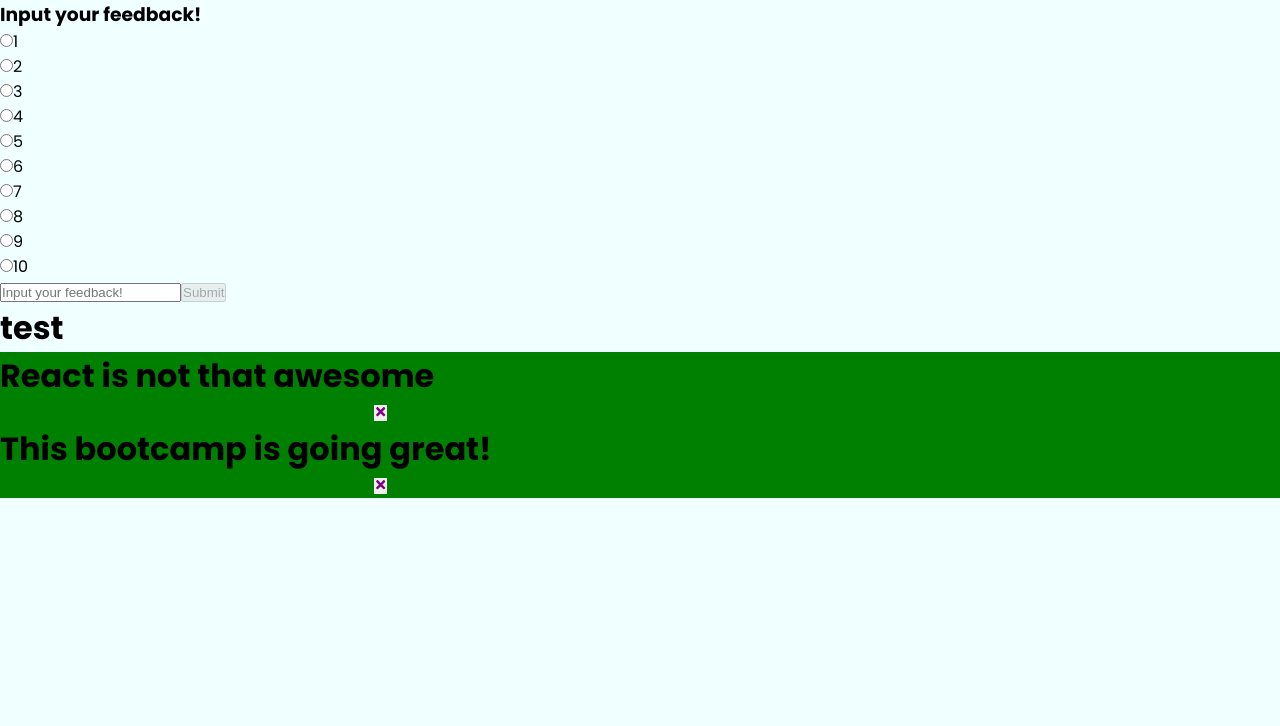
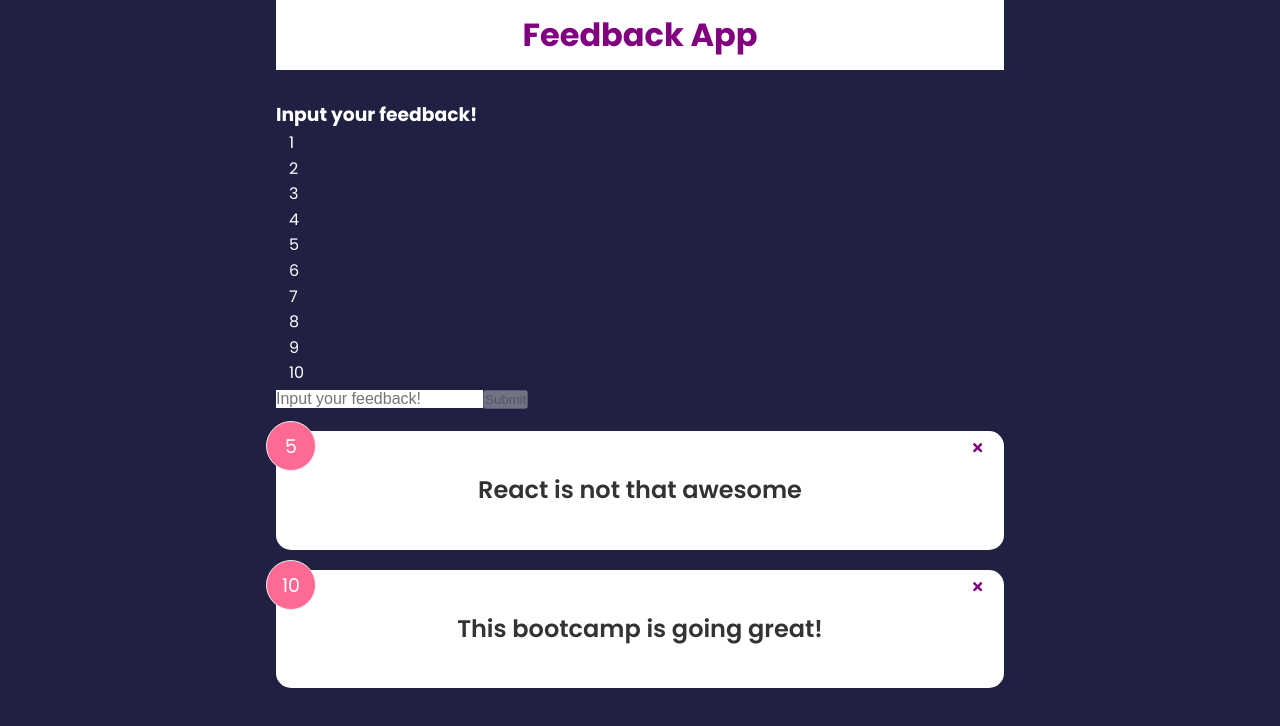
Before and after one commit to shahisachin917/feedbackApp, a React (Vite) app: page / in a window 1280 px wide. Shown: the top 726 px of the page. Built offline with nearby package versions, Linux system fonts and the light colour scheme.

Commit message:
initial css applied

```diff
--- a/src/App.jsx
+++ b/src/App.jsx
@@ -23,16 +23,12 @@
     setFeedback([...feedback, newFeedback]); //Getting all the values using spread operator
   }
   return (
-    <>
-      {/* <Header text="Hello" />
-      <Card bgColor="purple">
-        <div>Welcome</div>
-      </Card>
-      <Card bgColor="blue"> */}
+    <div className="container">
+      <Header text="Feedback App"></Header>
       <FeedbackForm addFeedback={addFeedback} />
       <FeedbackList feedback={feedback} deleteFeedback={deleteFeedback} />
       {/* </Card> */}
-    </>
+    </div>
   );
 }
 
--- a/src/components/Feedback.jsx
+++ b/src/components/Feedback.jsx
@@ -1,14 +1,16 @@
 import { FaTimes } from "react-icons/fa";
+import Card from "./common/Card";
 import styles from "./Feedback.module.css";
 
 function Feedback({ item, deleteFeedback }) {
   return (
-    <>
-      <h1>{item.text}</h1>
-      <button onClick={() => deleteFeedback(item.id)} className={styles.close}>
+    <Card>
+      <h2>{item.text}</h2>
+      <div className="num-display">{item.rating}</div>
+      <button onClick={() => deleteFeedback(item.id)} className="close">
         <FaTimes color="purple" />
       </button>
-    </>
+    </Card>
   );
 }
 export default Feedback;
--- a/src/components/Feedback.module.css
+++ b/src/components/Feedback.module.css
@@ -1,6 +1,6 @@
 .close {
   position: relative;
   cursor: pointer;
-  left: 374px;
+  /* left: 374px; */
   border: none;
 }
--- a/src/components/FeedbackForm.jsx
+++ b/src/components/FeedbackForm.jsx
@@ -2,7 +2,7 @@
 import FeedbackRating from "./FeedbackRating";
 
 function FeedbackForm({ addFeedback }) {
-  const [text, setText] = useState("test");
+  const [text, setText] = useState("");
   const [isDisabled, setIsDisabled] = useState(true);
   const [errorMessage, setErrorMessage] = useState("");
   const [rating, setRating] = useState(0);
@@ -40,7 +40,7 @@
           type="text"
           onChange={handleChange}
           placeholder="Input your feedback!"
-          //value={text}
+          value={text}
         />
         <button disabled={isDisabled}>Submit</button>
       </form>
--- a/src/components/FeedbackList.jsx
+++ b/src/components/FeedbackList.jsx
@@ -5,7 +5,7 @@
 function FeedbackList({ feedback, deleteFeedback }) {
   // 0, '', undefined, null, false, Nan
   return (
-    <Card bgColor="green">
+    <div>
       {feedback && typeof feedback !== "string" && feedback.length ? (
         feedback.map((item) => (
           <Feedback key={item.id} item={item} deleteFeedback={deleteFeedback} />
@@ -13,7 +13,7 @@
       ) : (
         <div>No Data Found</div>
       )}
-    </Card>
+    </div>
   );
 }
 
--- a/src/components/common/Card.jsx
+++ b/src/components/common/Card.jsx
@@ -1,8 +1,8 @@
 import styles from "./Card.module.css";
 
-function Card({ children, bgColor = "red" }) {
+function Card({ children }) {
   //   console.log(props);
-  return <div style={{ backgroundColor: bgColor }}>{children}</div>;
+  return <div className={styles.card}>{children}</div>;
 }
 
 export default Card;
--- a/src/components/common/Card.module.css
+++ b/src/components/common/Card.module.css
@@ -1,3 +1,19 @@
 .card {
-  background-color: red;
+  background-color: #fff;
+  color: #333;
+  border-radius: 15px;
+  padding: 40px 50px;
+  margin: 20px 0;
+  position: relative;
 }
+
+/* .card.reverse {
+  background-color: rgba(0, 0, 0, 0.4);
+  color: #fff;
+} */
+
+.card h2 {
+  font: size 22px;
+  font-weight: 600;
+  text-align: center;
+}
--- a/src/components/common/Header.jsx
+++ b/src/components/common/Header.jsx
@@ -1,18 +1,15 @@
 import PropTypes from "prop-types";
 import styles from "./Header.module.css";
 
-function Header({
-  text = "Default value",
-  textColor = "black",
-  bgColor = "red",
-}) {
-  //   const headerStyles = {
-  //     backgroundColor: bgColor,
-  //     height: "600px",
-  //   };
+function Header({ text = "Default", textColor = "purple", bgColor = "white" }) {
+  const headerStyles = {
+    backgroundColor: bgColor,
+    color: textColor,
+  };
+
   return (
-    <header style={{ backgroundColor: "red" }}>
-      <div className={styles.container}>{text}</div>
+    <header style={headerStyles}>
+      <h1 className="container">{text}</h1>
     </header>
   );
 }
--- a/src/components/common/Header.module.css
+++ b/src/components/common/Header.module.css
@@ -1,4 +1,5 @@
 .container {
-  color: black;
-  text-align: center;
+  max-width: 768px;
+  margin: auto;
+  padding: 0 20px;
 }
--- a/src/index.css
+++ b/src/index.css
@@ -1,4 +1,4 @@
-@import url("https://fonts.googleapis.com/css2?family=Poppins:wght@400;500;700&display=swap");
+@import url("https://fonts.googleapis.com/css2?family=Poppins:wght@400;600;700&display=swap");
 
 * {
   box-sizing: border-box;
@@ -7,6 +7,197 @@
 }
 
 body {
-  font-family: "Poppins";
-  background-color: azure;
+  font-family: "Poppins", sans-serif;
+  background-color: #202142;
+  color: #fff;
+  line-height: 1.6;
 }
+
+ul {
+  list-style: none;
+}
+
+.container {
+  max-width: 768px;
+  margin: auto;
+  padding: 0 20px;
+}
+
+header {
+  height: 70px;
+  width: 100%;
+  display: flex;
+  justify-content: space-between;
+  align-items: center;
+  margin-bottom: 30px;
+}
+
+.rating {
+  display: flex;
+  align-items: center;
+  justify-content: space-around;
+  margin: 30px 0 40px;
+}
+
+.rating li,
+.num-display {
+  position: relative;
+  background: #f4f4f4;
+  width: 50px;
+  height: 50px;
+  padding: 10px;
+  text-align: center;
+  border-radius: 50%;
+  font-size: 19px;
+  border: 1px #eee solid;
+  transition: 0.3s;
+}
+
+.rating li label {
+  position: absolute;
+  top: 50%;
+  left: 50%;
+  width: 50px;
+  height: 50px;
+  padding: 10px;
+  border-radius: 50%;
+  transform: translate(-50%, -50%);
+  cursor: pointer;
+}
+
+.rating li:hover,
+.num-display {
+  background: #ff6a95;
+  color: #fff;
+}
+
+[type="radio"] {
+  opacity: 0;
+}
+
+[type="radio"]:checked ~ label {
+  background: #ff6a95;
+  color: #fff;
+}
+
+.input-group {
+  display: flex;
+  flex-direction: row;
+  border: 1px solid #ccc;
+  padding: 8px 10px;
+  border-radius: 8px;
+}
+
+input {
+  flex-grow: 2;
+  border: none;
+  font-size: 16px;
+}
+
+input:focus {
+  outline: none;
+}
+
+.feedback-stats {
+  color: #fff;
+  display: flex;
+  justify-content: space-between;
+  align-items: center;
+}
+
+.num-display {
+  position: absolute;
+  top: -10px;
+  left: -10px;
+}
+
+.close {
+  position: absolute;
+  top: 10px;
+  right: 20px;
+  cursor: pointer;
+  background: none;
+  border: none;
+}
+
+.btn {
+  color: #fff;
+  border: 0;
+  border-radius: 8px;
+  color: #fff;
+  width: 100px;
+  height: 40px;
+  cursor: pointer;
+}
+
+.btn-primary {
+  background-color: #202142;
+}
+
+.btn-secondary {
+  background: #ff6a95;
+}
+
+.btn:hover {
+  transform: scale(0.98);
+  opacity: 0.9;
+}
+
+.btn:disabled {
+  background-color: #cccccc;
+  color: #333;
+  cursor: auto;
+}
+
+.btn:disabled:hover {
+  transform: scale(1);
+  opacity: 1;
+}
+
+.message {
+  padding-top: 10px;
+  text-align: center;
+  color: rebeccapurple;
+}
+
+.about-link {
+  position: absolute;
+  bottom: 20px;
+  right: 20px;
+  color: #fff;
+  cursor: pointer;
+}
+
+.about-link a {
+  color: #fff;
+}
+
+.about-link a:hover {
+  color: #ff6a95;
+}
+
+.about h1 {
+  margin-bottom: 20px;
+}
+
+.about p {
+  margin: 10px 0;
+}
+
+@media (max-width: 600px) {
+  .rating li {
+    margin: 10px 3px;
+  }
+
+  .rating {
+    display: flex;
+    align-items: center;
+    justify-content: center;
+    flex-wrap: wrap;
+    margin: 30px 0 40px;
+  }
+
+  .input-group input {
+    width: 80%;
+  }
+}
```
